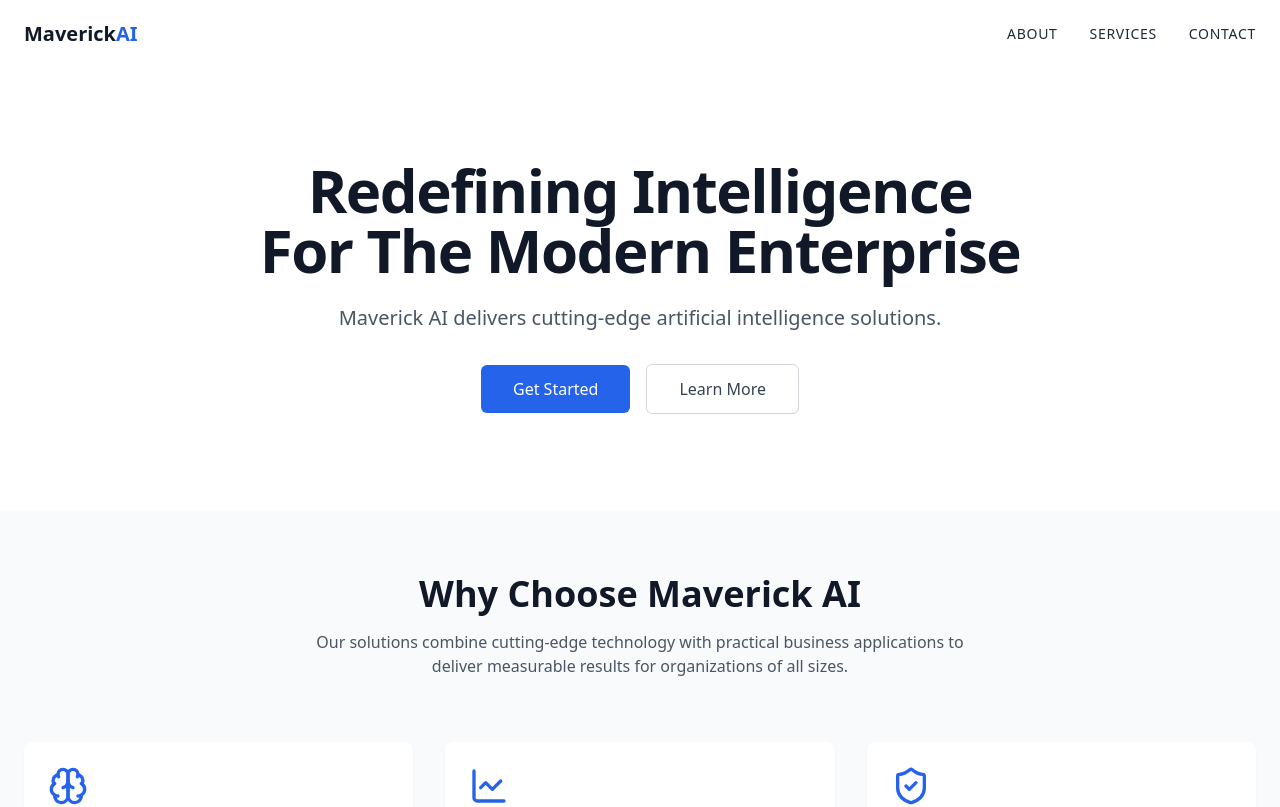
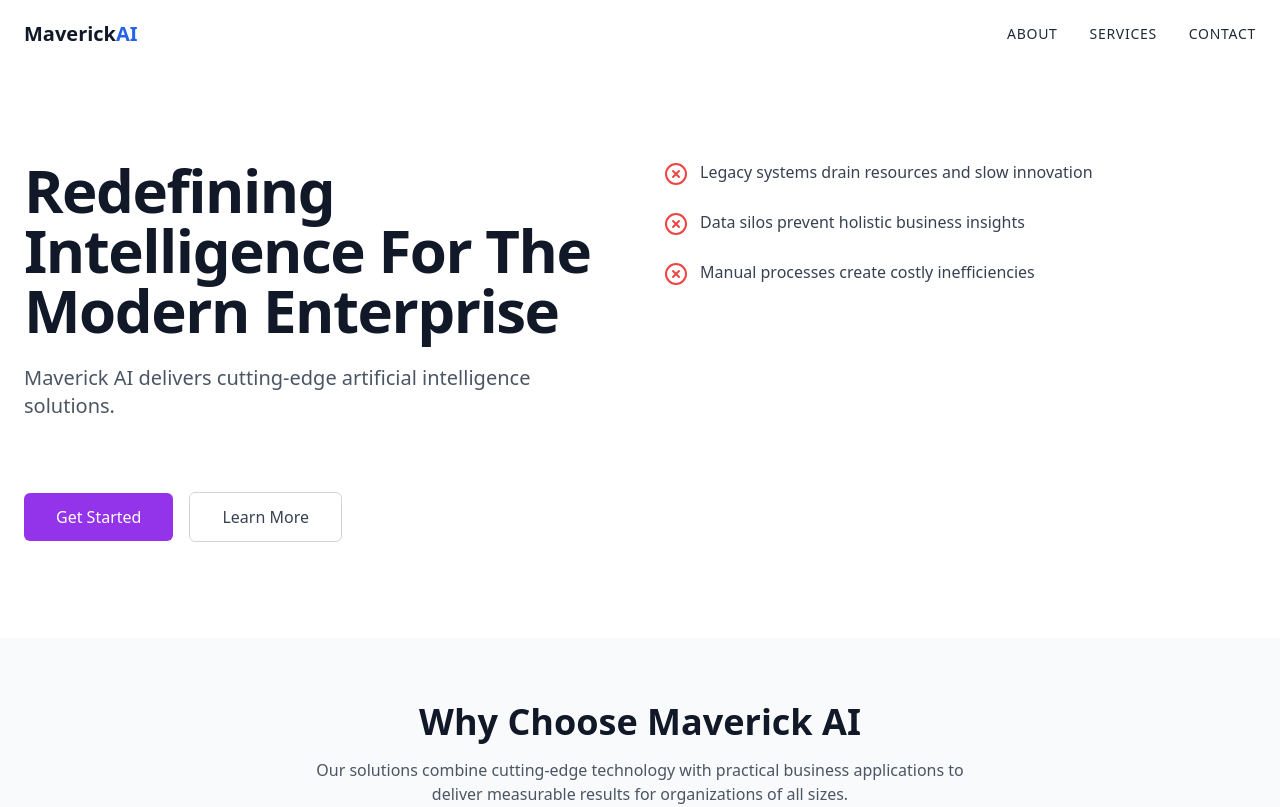
Before and after one commit to JPRamirez17/maverick-ai-landing-glide, a React (Vite) app: page / in a window 1280 px wide. Shown: the top 807 px of the page. Built offline with nearby package versions, Linux system fonts and the light colour scheme.

Commit message:
feat: Update Hero component
Refactor the Hero component to include a left-aligned headline, problem bullet points with icons, and a call to action button.

```diff
--- a/src/components/Hero.tsx
+++ b/src/components/Hero.tsx
@@ -1,21 +1,44 @@
 
 import React from "react";
+import { CircleX } from "lucide-react";
 
 const Hero = () => {
+  const problemPoints = [
+    "Legacy systems drain resources and slow innovation",
+    "Data silos prevent holistic business insights",
+    "Manual processes create costly inefficiencies"
+  ];
+
   return (
     <section className="pt-32 pb-16 md:pt-40 md:pb-24">
       <div className="container mx-auto px-4 md:px-6">
-        <div className="max-w-3xl mx-auto text-center">
+        <div className="grid grid-cols-1 md:grid-cols-2 gap-8 md:gap-12 items-start">
+          {/* Left column with headline */}
+          <div className="text-left">
             <h1 className="text-4xl md:text-5xl lg:text-6xl font-bold tracking-tight mb-6 text-gray-900">
               Redefining Intelligence For The Modern Enterprise
             </h1>
             <p className="text-lg md:text-xl text-gray-600 mb-8 leading-relaxed">
               Maverick AI delivers cutting-edge artificial intelligence solutions.
             </p>
-          <div className="flex flex-col sm:flex-row justify-center items-center gap-4 mt-8">
+          </div>
+
+          {/* Right column with problem bullet points */}
+          <div className="space-y-6">
+            {problemPoints.map((point, index) => (
+              <div key={index} className="flex items-start gap-3">
+                <CircleX className="h-6 w-6 text-red-500 flex-shrink-0 mt-0.5" />
+                <p className="text-gray-700">{point}</p>
+              </div>
+            ))}
+          </div>
+        </div>
+
+        {/* Call to action buttons */}
+        <div className="flex flex-col sm:flex-row justify-start items-center gap-4 mt-10">
           <a
             href="#contact"
-              className="px-8 py-3 bg-blue-600 text-white font-medium rounded-md hover:bg-blue-700 transition-colors"
+            className="px-8 py-3 bg-purple-600 text-white font-medium rounded-md hover:bg-purple-700 transition-colors"
           >
             Get Started
           </a>
@@ -27,7 +50,6 @@ const Hero = () => {
           </a>
         </div>
       </div>
-      </div>
     </section>
   );
 };
```
Lines whose indentation alone changed are shown as unchanged.
